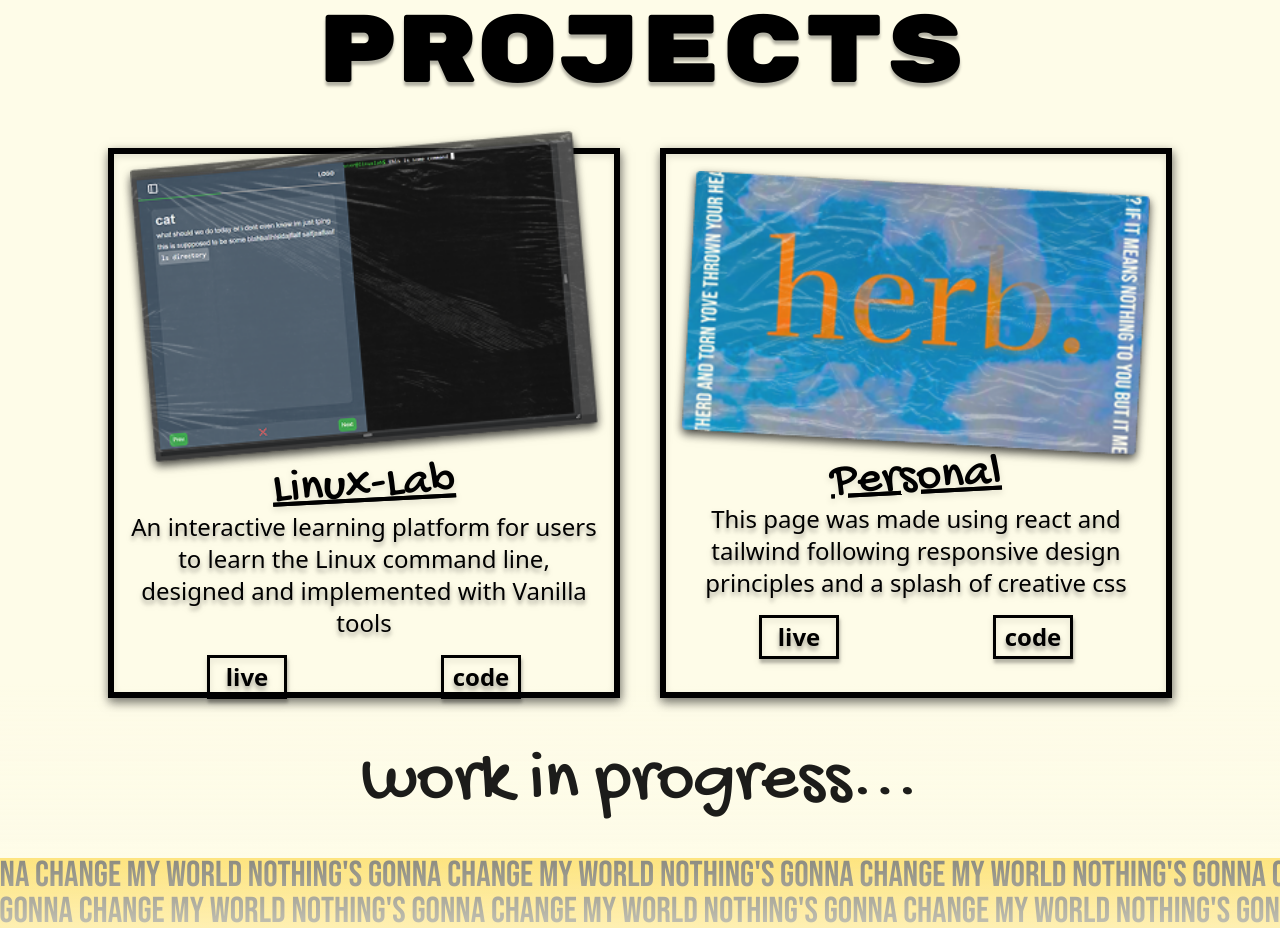
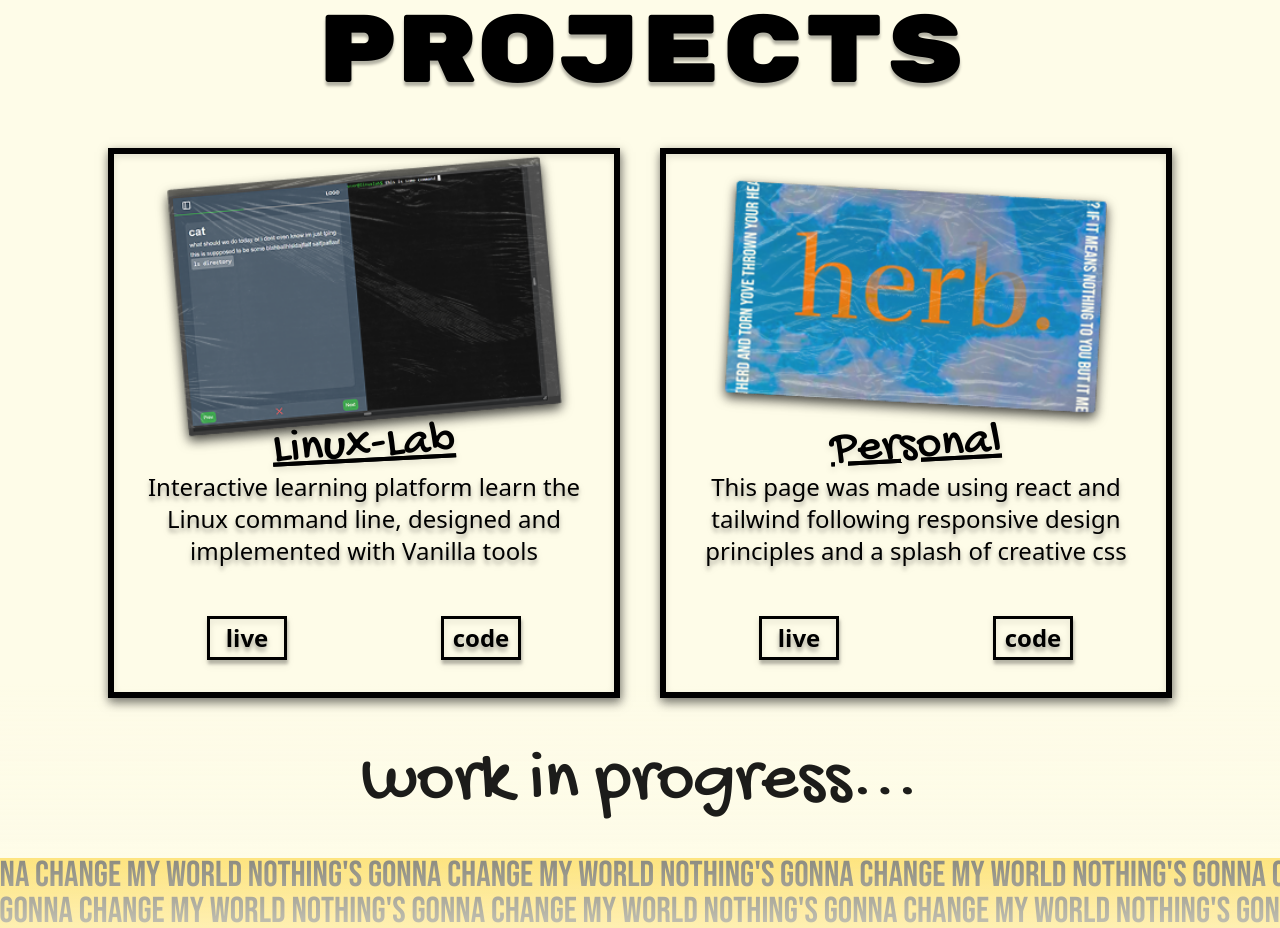
Before and after one commit to herba1/personal-page, a React (Vite) app: page / in a window 1280 px wide. Shown: the part 1860-2788 px from the top of the page. Built offline with nearby package versions, Linux system fonts and the light colour scheme.

Commit message:
Projects Card consistent heights and updated links, cleanup unused css

```diff
--- a/src/App.css
+++ b/src/App.css
@@ -2,15 +2,6 @@
   color: rgb(53, 46, 2);
   mix-blend-mode: difference;
   filter: invert();
-}
-
-.nav#navDropdown{
-  mix-blend-mode: normal !important;
-  filter: none !important;
-}
-
-.title-fluid{
-  font-size: clamp(2rem, 15vw, 4rem);
 }
 
 .animate-fadeIn{
--- a/src/App.jsx
+++ b/src/App.jsx
@@ -8,7 +8,6 @@ import Tools from "./components/Tools/Tools.jsx";
 import Contact from "./components/Contact/Contact.jsx";
 import LoadingScreen from "./components/Utils/LoadingScreen.jsx";
 
-import './components/Cards/Cards.css';
 
 function App() {
   return (
--- a/src/components/Navbar/Navbar.jsx
+++ b/src/components/Navbar/Navbar.jsx
@@ -49,7 +49,7 @@ function NavDropdown({ isOpen=false,handleClick }) {
   isOpen;
   const dropdownLinks = LINKS.map((link)=>{
     return(
-        <li key={link.id} className=" font-reenie shadow-2xl font-extrabold active:scale-100 hover:z-20 flex justify-center text-7xl h-full outline-4 z-11 transition ease-out duration-200 hover:scale-110 bg-yellow-50 hover:bg-yellow-400 active:invert ">
+        <li key={link.id} className="font-reenie shadow-2xl font-extrabold active:scale-100 hover:z-20 flex justify-center text-7xl h-full outline-4 z-11 transition ease-out duration-200 hover:scale-110 bg-yellow-50 hover:bg-yellow-400 active:invert ">
           <a
             href={`#${link.id}`}
             className="py-4 overflow-hidden flex-1 relative text-center text-shadow"
@@ -63,7 +63,7 @@ function NavDropdown({ isOpen=false,handleClick }) {
   })
 
   return (
-    <section className="fixed z-30 text-black  border-y-4 border-black md:hidden bg-default box-content block left-0 right-0 ">
+    <section className="fixed z-30 text-black  border-y-4 border-black md:hidden bg-default box-content block left-0 right-0 max-h-[calc(100vh - 72px)] overflow-y-auto overflow-x-clip  ">
       <ul className="flex flex-col relative">
         {dropdownLinks}
       </ul>
--- a/src/components/Projects/Projects.jsx
+++ b/src/components/Projects/Projects.jsx
@@ -5,10 +5,10 @@ const PROJECT_INFO = [
   {
     name: "Linux-Lab",
     description:
-      "An interactive learning platform for users to learn the Linux command line, designed and implemented with Vanilla tools",
+      "Interactive learning platform learn the Linux command line, designed and implemented with Vanilla tools",
     img: "/project_thumbnails/linux_lab_thumbnail.png",
-    code_link: "https://github.com/rene2412/Linux-Lab",
-    live_link: "#",
+    code_link: "https://github.com/rene2412/Linux-Lab/blob/617a73294c3f34171faecf3eb24ab28df4d0ba99/documentation/FRONTEND_PORTFOLIO.md",
+    live_link: "https://linux-lab.ngrok.dev/Linux-Lab/src/pages/landing_page/landing_page.html",
   },
   {
     name: "Personal",
@@ -52,10 +52,9 @@ function CardTitle({ title="",live_link="#"}){
 
 function CardImage({ live_link="#",img='' }){
   return(
-    <a className=" shrink" target="_blank" rel="noopener noreferrer" href={live_link}>
-
+    <a className=" z-10 h-full w-full flex justify-center items-center" target="_blank" rel="noopener noreferrer" href={live_link}>
       <img
-        className=" shrink text-center active:rotate-0 active:scale-100 active:invert hover:drop-shadow-[0px_4px_15px_rgba(0,0,0,.5)] drop-shadow-[0px_4px_5px_rgba(0,0,0,0.7)] lg:w-2xl w-full  will-change-auto transition ease-out 1s hover:scale-110 hover:rotate-6"
+        className=" md:scale-110 lg:scale-115 max-w-full max-h-full w-auto h-auto object-contain text-center active:rotate-0 active:scale-100 active:invert hover:drop-shadow-[0px_4px_15px_rgba(0,0,0,.5)] drop-shadow-[0px_4px_5px_rgba(0,0,0,0.7)] will-change-auto transition ease-out 1s hover:scale-120 lg:hover:scale-130 hover:rotate-6"
         src={img}
         alt="thumbnail"
       />
@@ -66,12 +65,16 @@ function CardImage({ live_link="#",img='' }){
 // FIX THE IMAGE OVERFLOW
 function Card({ project={} }){
   return (
-    <article className="shadow-[1px_4px_10px_rgba(0,0,0,0.5)] card border-6 p-4 lg:min-w-md lg:max-w-lg lg:min-h-[500px] lg:h-[550px] min-w-xs max-w-md min-h-fit drop-shadow-md flex flex-col justify-center items-center">
+    <article className="shadow-[1px_4px_10px_rgba(0,0,0,0.5)] card border-6 p-4 lg:min-w-md lg:max-w-lg  lg:h-[550px] min-w-xs max-w-md h-[420px] drop-shadow-md flex flex-col justify-center items-center">
+      <div className="h-1/2 w-full z-10">
       <CardImage live_link={project.live_link} img={project.img}/>
-      <div className="text-center text_container">
+      </div>
+      <div className=" z-0 flex flex-col justify-between text-center text_container flex-1 w-full h-full">
+        <div className=" px-4">
         <CardTitle live_link={project.live_link} title={project.name}/>
         <CardText text={project.description}/>
-        <div className="button__containers flex justify-around py-4">
+        </div>
+        <div className="button__containers flex justify-around py-4 items-center">
           <CardButton link={project.live_link} text="live"/>
           <CardButton link={project.code_link} text="code"/>
         </div>
--- a/src/index.css
+++ b/src/index.css
@@ -91,25 +91,3 @@ body{
 .animate-randomShift4 {
   animation: randomShift 1s 3s infinite alternate ease-in-out;
 }
-
-.animate-sway{
-  animation: sway 15s alternate-reverse infinite ease-in-out;
-}
-
-@keyframes sway{
-  from{
-    scale:1.05;
-    rotate: 2deg;
-    translate: 1px 5px;
-  }
-  50%{
-    scale: 0.95;
-    rotate: -2deg;
-    translate: 1px 5px;
-  }
-  to{
-    scale:1;
-    rotate: -1deg;
-    translate: 1px 5px;
-  }
-}
```
Also changed, not shown: src/components/Cards/Cards.css (deleted).
